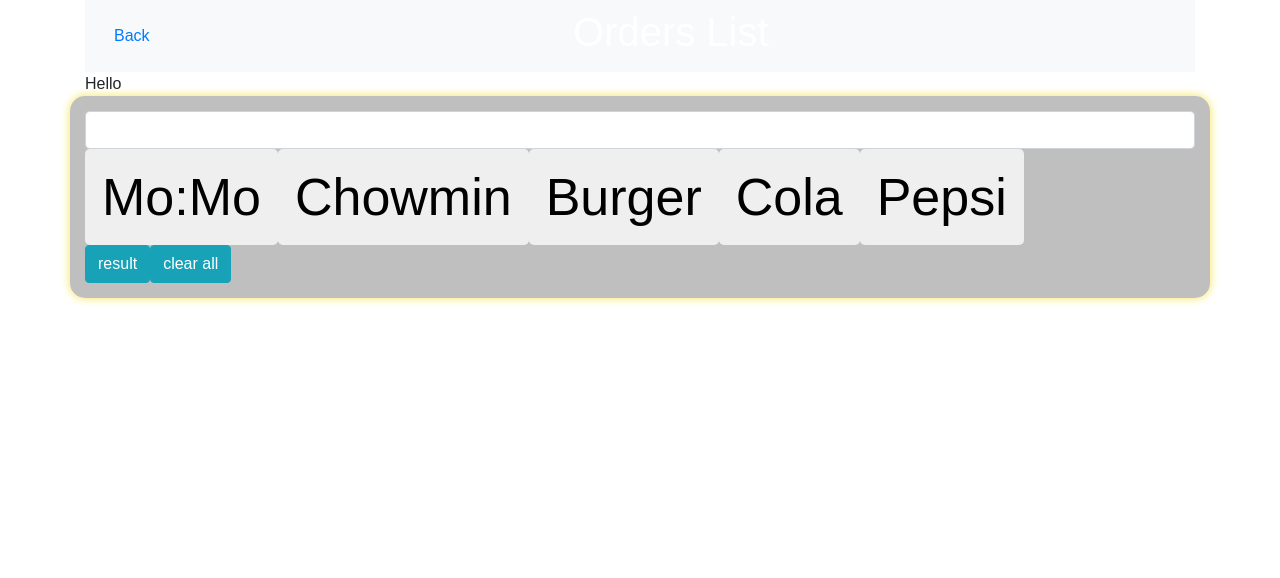
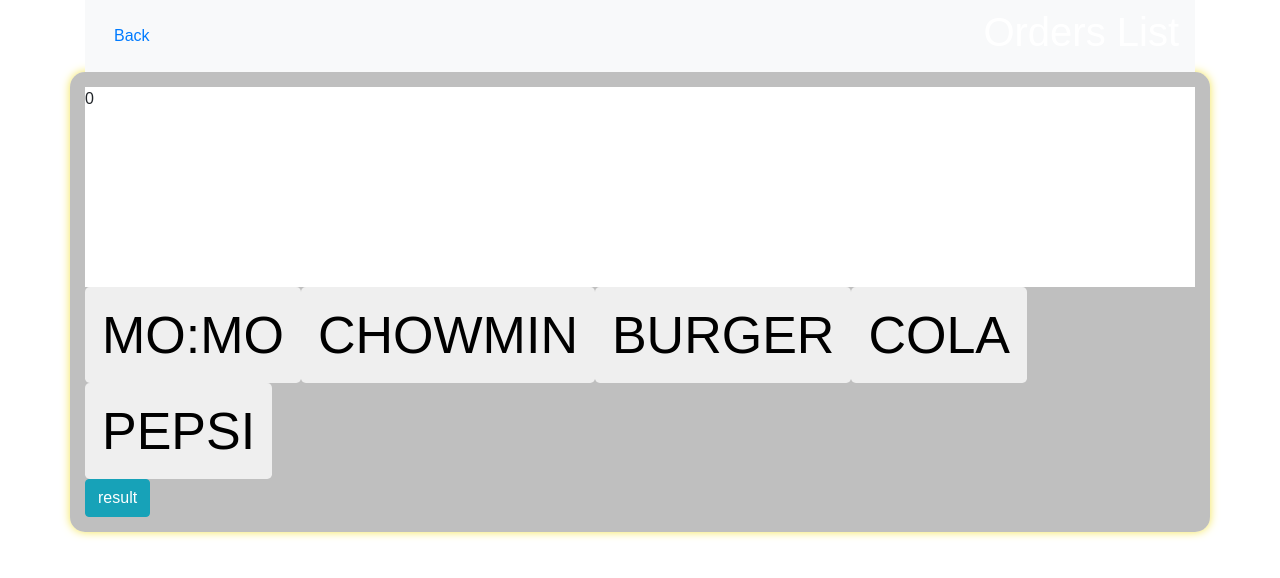
Before and after one commit to DeXteR25/OrderSys, a React (Create React App) app: page /Menu in a window 1280 px wide. Shown: the top 578 px of the page. Built offline with nearby package versions, Linux system fonts and the light colour scheme.

Commit message:
Add via Sujan
Menu and count added

```diff
--- a/src/pages/Menu.css
+++ b/src/pages/Menu.css
@@ -10,3 +10,8 @@
 
     box-shadow: 0 0 10px #F4E552 !important;
 }
+.orderView{
+    height: 200px;
+    width: 100%;
+   background-color: white;
+}
--- a/src/pages/Menu.jsx
+++ b/src/pages/Menu.jsx
@@ -2,7 +2,40 @@
 import './Menu.css';
 import { Link } from 'react-router-dom';
 import { BrowserRouter as Router , Route } from 'react-router-dom';
+
+// const data = ''
 class Menu extends Component {
+
+    constructor(props) {
+    super(props);
+    this.state = {isToggleOn: true, data:'', clicks: 0, value: 0};
+
+
+    // This binding is necessary to make `this` work in the callback
+    this.handleClick = this.handleClick.bind(this);
+  }
+
+//   handleClick() {
+//     this.setState(state => ({
+//       isToggleOn: !state.isToggleOn,
+//       data: state.name
+//     }));
+//     console.log(data);
+//   }
+handleClick(event){
+
+    this.setState((prevState) => ({
+        clicks: prevState.clicks + 1
+   }));
+
+    this.setState({
+
+        data: event.target.value
+    });
+}
+
+
+
     render(){
 
 
@@ -12,31 +45,41 @@
                     <nav className="navbar navbar-light bg-light">
                     <Link className=" btn" to="/Home" >Back</Link>
                         <h1>Orders List</h1>
-                        <p></p>
+
                     </nav>
                     <Router>
                     <div>
-                    <Route  path= "/" render={ () => { return ("Hello");}}/>
+                    <Route  path= "/" render={ () => { return ("");}}/>
                     </div>
                     </Router>
                     <div className="row">
-                                <div className="container panelBody">
-                                        <input type="text" id="inputData" className="inputCss form-control" />
+                                <div className="container panelBody"  >
+                                        <div className="orderView" type="text" id="inputData">
+
+                                        {this.state.data}
+                                        {this.state.clicks}
+                                </div>
 
                                     <div className="rowPad">
-                                        <button className="btn  btn-lg" onClick="getData('Mo:Mo')" >Mo:Mo</button>
-                                        <button className="btn  btn-lg" onClick="getData('Chowmin')">Chowmin</button>
-                                        <button className="btn  btn-lg" onClick="getData('Burger')">Burger</button>
-                                        <button className="btn  btn-lg" onClick="getData('Cola')">Cola</button>
-                                        <button className="btn  btn-lg" onClick="getData('pepsi')">Pepsi</button>
+
+
+                                        <button className="btn  btn-lg" onClick={this.handleClick.bind(this)} value="Mo:Mo"> MO:MO</button>
+                                        <button className="btn  btn-lg" onClick={this.handleClick.bind(this)} value="Chowmin" >CHOWMIN</button>
+                                        <button className="btn  btn-lg" onClick={this.handleClick.bind(this)} value="Burger" >BURGER</button>
+                                        <button className="btn  btn-lg" onClick={this.handleClick.bind(this)} value="Cola" >COLA</button>
+                                        <button className="btn  btn-lg" onClick={this.handleClick.bind(this)} value="Pepsi" >PEPSI</button>
+                                    </div>
+
+                                   {/* When button clicks it render data from button.value using event */}
+
+
+                                    <div class="rowPad">
+                                        <button type="submit" className="btn btn-info" onclick={this.value}>result</button>
+
+
                                     </div>
 
 
-
-                                    <div class="rowPad">
-                                        <button tyepe="submit" className="btn btn-info" onclick="inputValidation()">result</button>
-                                        <button className="btn btn-info" onclick="clearAll()">clear all</button>
-                                    </div>
                             </div>
 
                     </div>
```
